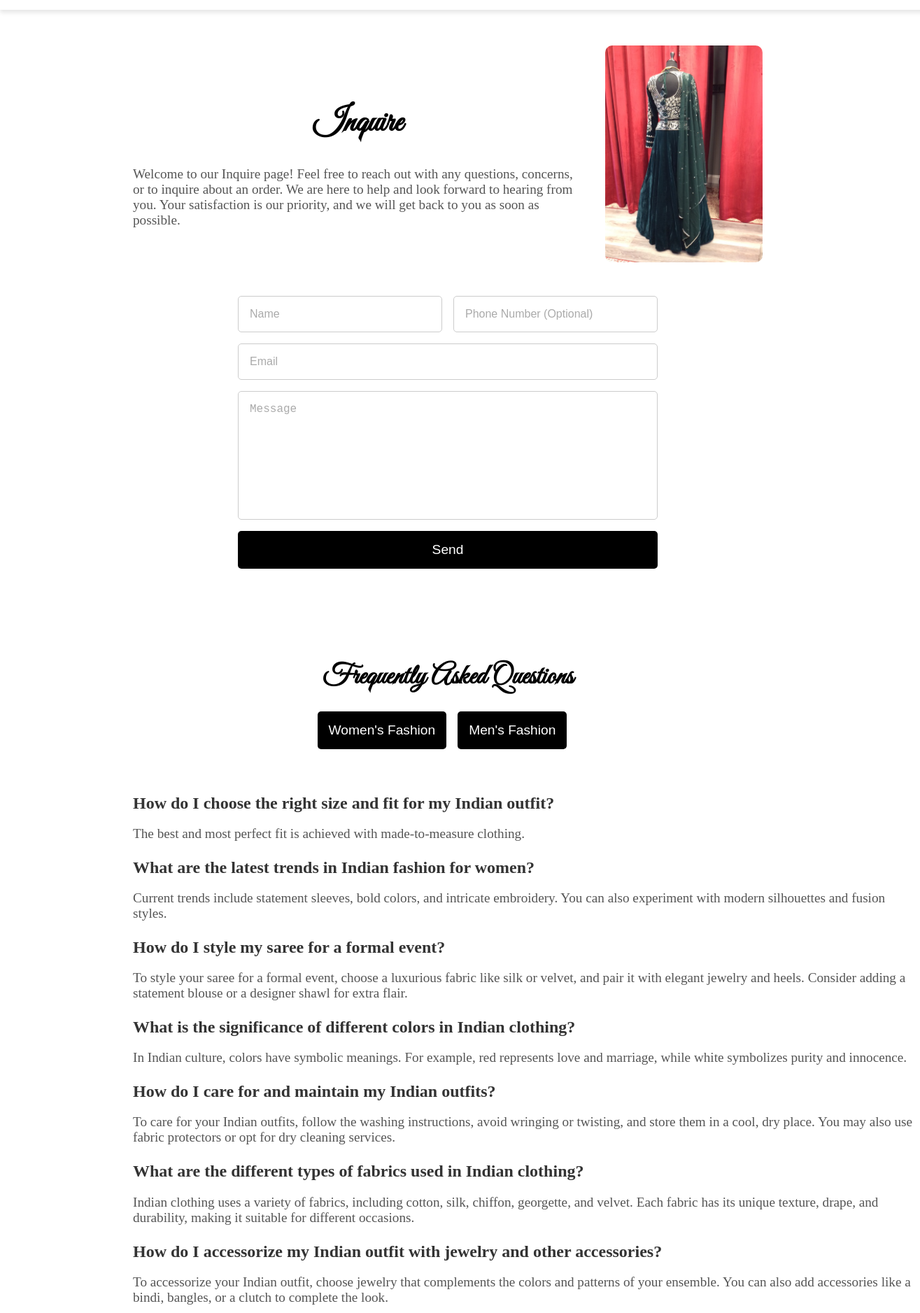
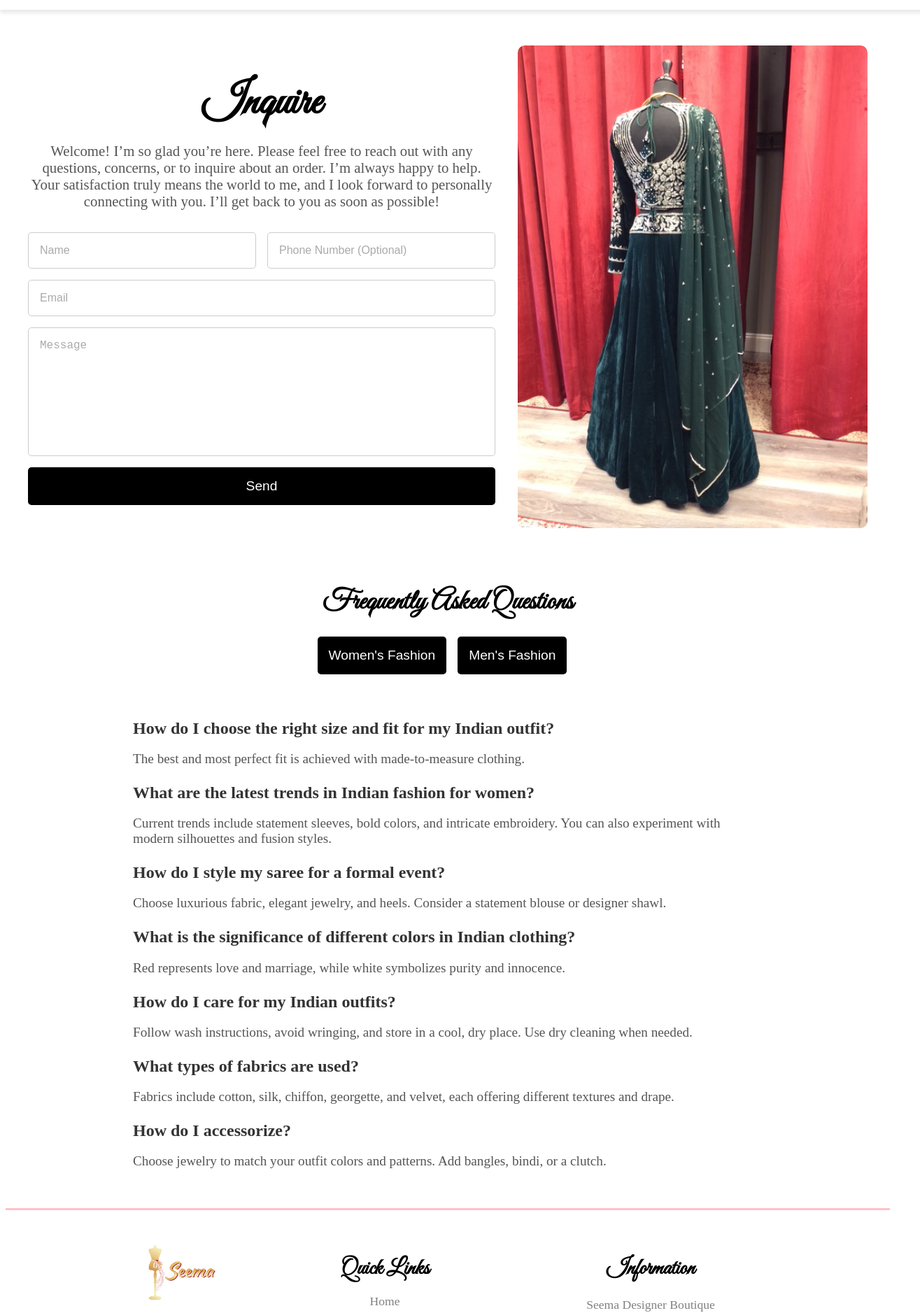
Before and after one commit to TanishqM1/seemaboutique, a React (Create React App) app: page /inquire in a window 1280 px wide. Shown: the part 47-1924 px from the top of the page at 70% size, 1315 px wide, since content can reach past the window. Built offline with nearby package versions, Linux system fonts and the light colour scheme.

Commit message:
fixed inquire page

```diff
--- a/src/Pages/Inquire.js
+++ b/src/Pages/Inquire.js
@@ -1,9 +1,8 @@
 import React, { useState } from 'react';
 import styled from 'styled-components';
-import emailjs from 'emailjs-com'; // Install with: npm install emailjs-com
-import inquirepic from '../imgs/Inquire_Gallery.png'
+import emailjs from 'emailjs-com';
+import inquirepic from '../imgs/Inquire_Gallery.png';
 
-// Styled Components
 const InquireContainer = styled.div`
   padding: 2rem;
   display: flex;
@@ -12,60 +11,74 @@ const InquireContainer = styled.div`
   color: black;
 `;
 
+const MainContent = styled.div`
+  display: flex;
+  align-items: flex-start;
+  justify-content: center;
+  gap: 2rem;
+  width: 100%;
+  max-width: 1200px;
+  flex-wrap: wrap;
+
+  @media (max-width: 768px) {
+    flex-direction: column;
+    align-items: center;
+  }
+`;
+
+const LeftColumn = styled.div`
+  flex: 1;
+  min-width: 300px;
+  display: flex;
+  flex-direction: column;
+  gap: 2rem;
+`;
+
 const Title = styled.h1`
   font-family: 'Great Vibes', cursive;
-  font-size: 3rem;
+  font-size: 4rem;
   color: black;
-  margin-bottom: 2rem;
+  margin-bottom: 1rem;
   text-align: center;
 `;
 
-const DescriptionContainer = styled.div`
-  display: flex;
-  align-items: center;
-  margin-bottom: 3rem;
-  gap: 2rem;
-  width: 100%;
-  max-width: 900px;
-
-  @media (max-width: 768px) {
-    flex-direction: column-reverse;
+const DescriptionText = styled.div`
+  font-size: 1.3rem;
+  color: #555;
   text-align: center;
-  }
-`;
-
-const Image = styled.img`
-  width: 25%;
-  height: auto;
-  border-radius: 10px;
-
-  @media (max-width: 768px) {
-    width: 100%;
-  }
-`;
-
-const DescriptionText = styled.div`
-  flex: 1;
-  font-size: 1.2rem;
-  color: #555;
 
   p {
     margin: 0;
   }
 `;
 
+const Image = styled.img`
+  flex: 1;
+  min-width: 300px;
+  width: 100%;
+  max-width: 500px;
+  height: auto;
+  border-radius: 10px;
+  object-fit: cover;
+
+  @media (max-width: 768px) {
+    max-width: 100%;
+  }
+`;
+
 const Form = styled.form`
   display: flex;
   flex-direction: column;
-  width: 100%;
-  max-width: 600px;
   gap: 1rem;
-  margin-bottom: 3rem;
 `;
 
 const Row = styled.div`
   display: flex;
   gap: 1rem;
+
+  @media (max-width: 500px) {
+    flex-direction: column;
+  }
 `;
 
 const Input = styled.input`
@@ -135,14 +148,12 @@ const Question = styled.h3`
   font-size: 1.5rem;
   color: #333;
   margin-bottom: 0.5rem;
-  width: 125%;
 `;
 
 const Answer = styled.p`
   font-size: 1.2rem;
   color: #555;
   margin-bottom: 1.5rem;
-  width: 125%;
 `;
 
 const ButtonContainer = styled.div`
@@ -191,7 +202,6 @@ function Inquire() {
     const templateID = 'template_rw8cypp';
     const userID = '8hGkCqMK8xvp4XupF';
 
-    // EmailJS send form
     emailjs
       .send(serviceID, templateID, formData, userID)
       .then(() => {
@@ -206,15 +216,14 @@ function Inquire() {
 
   return (
     <InquireContainer>
-      <DescriptionContainer>
+      <MainContent>
+        <LeftColumn>
           <DescriptionText>
             <Title>Inquire</Title>
             <p>
-          Welcome to our Inquire page! Feel free to reach out with any questions, concerns, or to inquire about an order. We are here to help and look forward to hearing from you. Your satisfaction is our priority, and we will get back to you as soon as possible.
+              Welcome! I’m so glad you’re here. Please feel free to reach out with any questions, concerns, or to inquire about an order. I’m always happy to help. Your satisfaction truly means the world to me, and I look forward to personally connecting with you. I’ll get back to you as soon as possible!
             </p>
           </DescriptionText>
-        <Image src={inquirepic} alt="Inquire" />
-      </DescriptionContainer>
 
           <Form onSubmit={handleSubmit}>
             <Row>
@@ -251,11 +260,14 @@ function Inquire() {
             />
             <SubmitButton type="submit">Send</SubmitButton>
           </Form>
+        </LeftColumn>
+
+        <Image src={inquirepic} alt="Inquire" />
+      </MainContent>
 
       <FAQSection>
         <FAQTitle>Frequently Asked Questions</FAQTitle>
 
-        {/* Buttons to toggle FAQ sections */}
         <ButtonContainer>
           <ToggleButton onClick={() => setActiveSection('women')}>Women's Fashion</ToggleButton>
           <ToggleButton onClick={() => setActiveSection('men')}>Men's Fashion</ToggleButton>
@@ -263,49 +275,37 @@ function Inquire() {
 
         {activeSection === 'women' ? (
           <>
-            <Question> How do I choose the right size and fit for my Indian outfit?</Question>
+            <Question>How do I choose the right size and fit for my Indian outfit?</Question>
             <Answer>The best and most perfect fit is achieved with made-to-measure clothing.</Answer>
-
-<Question> What are the latest trends in Indian fashion for women?</Question>
+            <Question>What are the latest trends in Indian fashion for women?</Question>
             <Answer>Current trends include statement sleeves, bold colors, and intricate embroidery. You can also experiment with modern silhouettes and fusion styles.</Answer>
-
-<Question> How do I style my saree for a formal event?</Question>
-<Answer>To style your saree for a formal event, choose a luxurious fabric like silk or velvet, and pair it with elegant jewelry and heels. Consider adding a statement blouse or a designer shawl for extra flair.</Answer>
-
-<Question> What is the significance of different colors in Indian clothing?</Question>
-<Answer>In Indian culture, colors have symbolic meanings. For example, red represents love and marriage, while white symbolizes purity and innocence.</Answer>
-
-<Question> How do I care for and maintain my Indian outfits?</Question>
-<Answer>To care for your Indian outfits, follow the washing instructions, avoid wringing or twisting, and store them in a cool, dry place. You may also use fabric protectors or opt for dry cleaning services.</Answer>
-
-<Question> What are the different types of fabrics used in Indian clothing?</Question>
-<Answer>Indian clothing uses a variety of fabrics, including cotton, silk, chiffon, georgette, and velvet. Each fabric has its unique texture, drape, and durability, making it suitable for different occasions.</Answer>
-
-<Question> How do I accessorize my Indian outfit with jewelry and other accessories?</Question>
-<Answer>To accessorize your Indian outfit, choose jewelry that complements the colors and patterns of your ensemble. You can also add accessories like a bindi, bangles, or a clutch to complete the look.</Answer>
+            <Question>How do I style my saree for a formal event?</Question>
+            <Answer>Choose luxurious fabric, elegant jewelry, and heels. Consider a statement blouse or designer shawl.</Answer>
+            <Question>What is the significance of different colors in Indian clothing?</Question>
+            <Answer>Red represents love and marriage, while white symbolizes purity and innocence.</Answer>
+            <Question>How do I care for my Indian outfits?</Question>
+            <Answer>Follow wash instructions, avoid wringing, and store in a cool, dry place. Use dry cleaning when needed.</Answer>
+            <Question>What types of fabrics are used?</Question>
+            <Answer>Fabrics include cotton, silk, chiffon, georgette, and velvet, each offering different textures and drape.</Answer>
+            <Question>How do I accessorize?</Question>
+            <Answer>Choose jewelry to match your outfit colors and patterns. Add bangles, bindi, or a clutch.</Answer>
           </>
         ) : (
           <>
-            <Question> What is the difference between a kurta and a sherwani?</Question>
-            <Answer>A kurta is a long tunic that can be worn with pants or a dhoti, while a sherwani is a long coat that is typically worn for formal occasions.</Answer>
-
-            <Question> How do I choose the right size and fit for my Indian outfit?</Question>
-            <Answer>To choose the right size and fit, consider your body type, height, and measurements. You can also consult with a designer or a sales associate for guidance.</Answer>
-
-            <Question> What are the latest trends in Indian fashion for men?</Question>
-            <Answer>Some current trends include slim-fit kurtas, bold colors, and intricate embroidery. You can also experiment with modern silhouettes, like jackets and trousers.</Answer>
-
-            <Question> How do I style my turban or pagri?</Question>
-            <Answer>To style your turban or pagri, choose a fabric that complements your outfit, and tie it in a way that suits your face shape and occasion.</Answer>
-
-            <Question> What is the significance of different colors in Indian men's clothing?</Question>
-            <Answer>Colors like white and beige represent purity and peace, while darker colors like black and maroon are often worn for formal or evening events.</Answer>
-
-            <Question> How do I care for and maintain my Indian clothing?</Question>
-            <Answer>Follow the care instructions on your clothing, wash gently, and store it in a cool, dry place. You may also need to dry clean certain fabrics.</Answer>
-
-            <Question> How do I accessorize my Indian men's outfit?</Question>
-            <Answer>To accessorize, you can add items like cufflinks, a pocket square, a waistcoat, or a stylish brooch to complement your outfit.</Answer>
+            <Question>What is the difference between a kurta and a sherwani?</Question>
+            <Answer>A kurta is a casual tunic, while a sherwani is a more formal, long coat often worn for weddings.</Answer>
+            <Question>How do I choose the right fit?</Question>
+            <Answer>Base your choice on body type and measurements. Ask for designer guidance if unsure.</Answer>
+            <Question>What are current trends for men?</Question>
+            <Answer>Trends include slim-fit kurtas, bold colors, embroidery, and modern fusion silhouettes.</Answer>
+            <Question>How do I style a turban?</Question>
+            <Answer>Pick fabric that matches your outfit. Style depends on face shape and event type.</Answer>
+            <Question>What do colors signify?</Question>
+            <Answer>Light colors represent peace; dark colors are more formal and bold.</Answer>
+            <Question>How do I maintain my clothes?</Question>
+            <Answer>Follow care tags, store properly, and dry clean delicate items.</Answer>
+            <Question>How to accessorize men's outfits?</Question>
+            <Answer>Add cufflinks, pocket squares, waistcoats, or brooches for a polished look.</Answer>
           </>
         )}
       </FAQSection>
```
Lines whose indentation alone changed are shown as unchanged.
